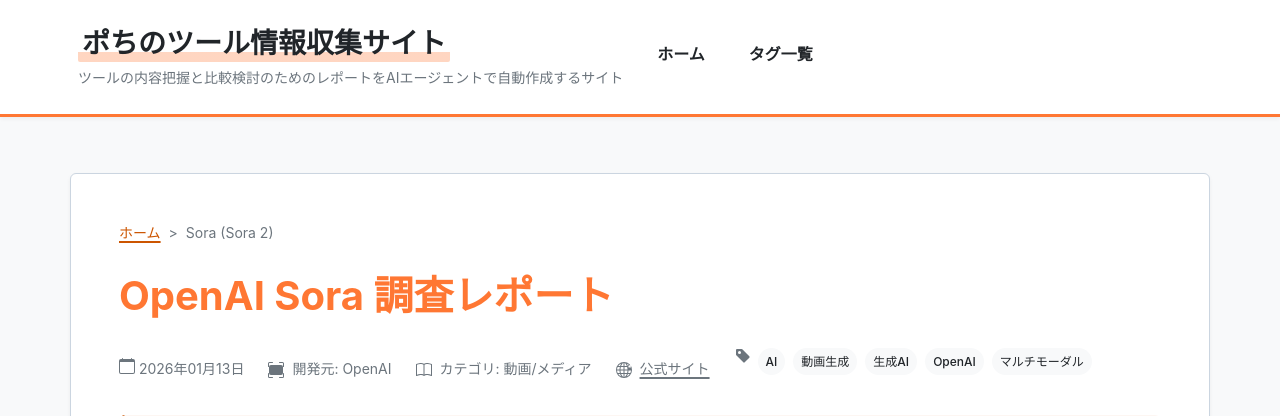
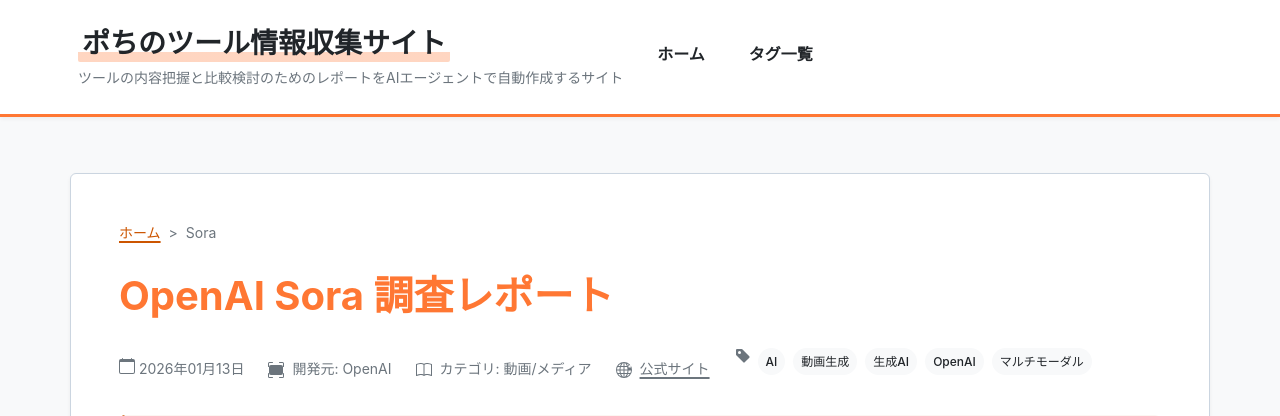
Before and after one commit to aegisfleet/tool-survey-report, a Jekyll site: the page built from _reports/openai-sora.md, in a window 1280 px wide and 900 px high. Shown: the top 416 px of the window. Built offline with Jekyll 4.4.1, drawn with Linux system fonts in a browser that asks for light colours; some of the changed text lies outside the part shown.

Commit message:
Soraの整理

```diff
--- a/_reports/openai-sora.md
+++ b/_reports/openai-sora.md
@@ -2,7 +2,7 @@
 # === フロントマター ===
 # 【必須項目】
 title: "OpenAI Sora 調査レポート"
-tool_name: "Sora (Sora 2)"
+tool_name: "Sora"
 tool_reading: "ソラ"
 category: "動画/メディア"
 developer: "OpenAI"
@@ -55,7 +55,7 @@
 
 ## **1. 基本情報**
 
-* **ツール名**: Sora (Sora 2)
+* **ツール名**: Sora
 * **開発元**: OpenAI
 * **公式サイト**: [https://openai.com/sora](https://openai.com/sora)
 * **カテゴリ**: 動画生成AI
```
Also changed, not shown: _reports/chatgpt.md (+1 -1 lines), _reports/luma-ai.md (+1 -1 lines), _reports/suno.md (+1 -1 lines).
